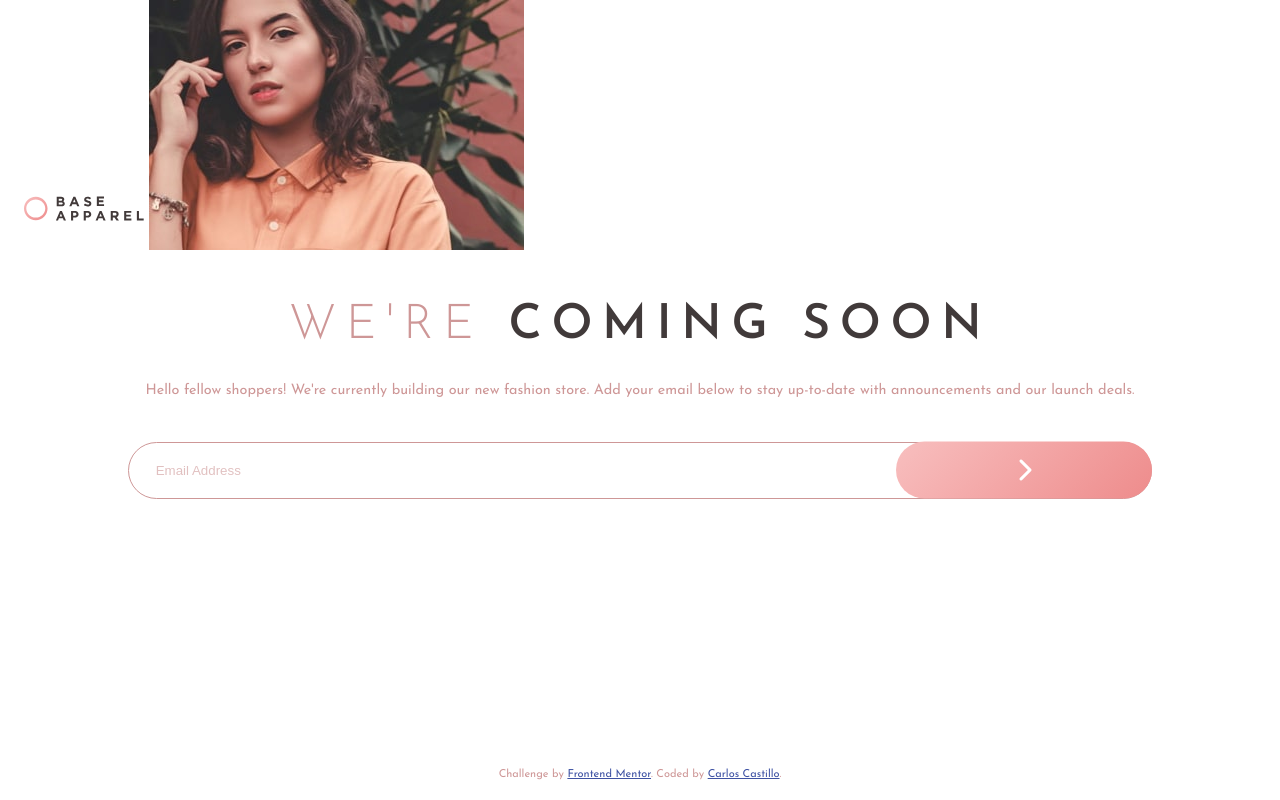
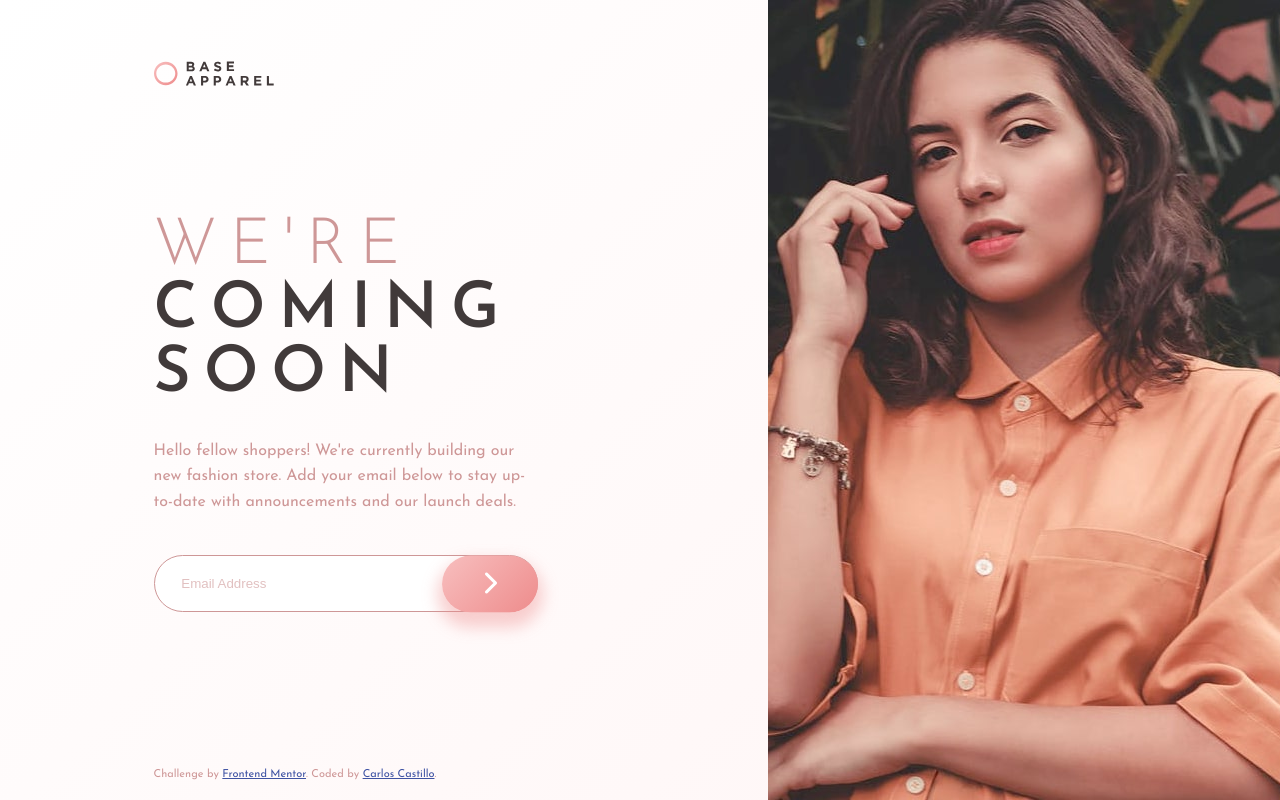
Before and after one commit to CharlieCastleWeb/Front-End-Mentor---Base-Apparel-coming-soon-page, a plain HTML site: page index.html in a window 1280 px wide. Drawn offline with Linux system fonts and the light colour scheme.

Commit message:
Desktop design completed

```diff
--- a/index.html
+++ b/index.html
@@ -22,7 +22,10 @@
   <main>
     <img src="./images/logo.svg" alt="Company Logo" class="logo">
 
-    <img src="./images/hero-mobile.jpg" alt="">
+    <picture >
+      <source srcset="./images/hero-desktop.jpg" media="(min-width: 750px)" class="hero-image">
+      <img src="./images/hero-mobile.jpg" alt="Hero Image" class="hero-image">
+    </picture>
 
     <h1><span class="special-text">We're</span>  coming soon</h1>
 
--- a/styles.css
+++ b/styles.css
@@ -81,6 +81,12 @@ body {
     width: 120px;
 }
 
+.hero-image {
+    min-width: 100%;
+    height: auto;
+    display: block;
+}
+
 h1 {
     text-align: center;
     margin-top: 1em;
@@ -124,6 +130,7 @@ input:focus {
     width: 25%;
     border: none;
     background: linear-gradient(135deg, hsl(0, 80%, 86%), hsl(0, 74%, 74%));
+    box-shadow: 0px 10px 15px 5px rgba(238, 140, 140, 0.4);
 }
 
 footer {
@@ -132,3 +139,73 @@ footer {
 }
 
 /* MEDIA QUERIES */
+
+@media (min-width: 750px) {
+    body {
+        background: linear-gradient(135deg, hsl(0, 0%, 100%), hsl(0, 100%, 98%));
+    }
+
+    main {
+        width: 30%;
+        margin-top: 2em;
+        padding-left: 0;
+    }
+
+    main, footer {
+        margin-left: 12%;
+    }
+
+    .logo {
+        display: inline;
+        margin-left: 0;
+    }
+
+    h1,
+    p {
+        text-align: left;
+    }
+
+    h1 {
+        font-size: 4rem;
+        margin-top: 1.5em;
+    }
+
+    p {
+        font-size: 1rem;
+        margin-top: 2em;
+    }
+
+    .email-form {
+        margin-top: 1em;
+    }
+
+    p,
+    .email-form {
+        width: 100%;
+    }
+
+    .hero-image {
+        min-width: 300px;
+        width: 40%;
+        object-fit: cover;
+        position: absolute;
+        right: 0;
+        top: 0;
+        height: 100vh;
+        /* position: absolute;
+        right: 0;
+        top: 0;
+        width: 100px;
+        height: 100vh; */
+    }
+
+    footer {
+        align-self: flex-start;
+    }
+
+    /*.hero-image {
+    min-width: 100%;
+    height: auto;
+    display: block;
+}*/
+}
```
